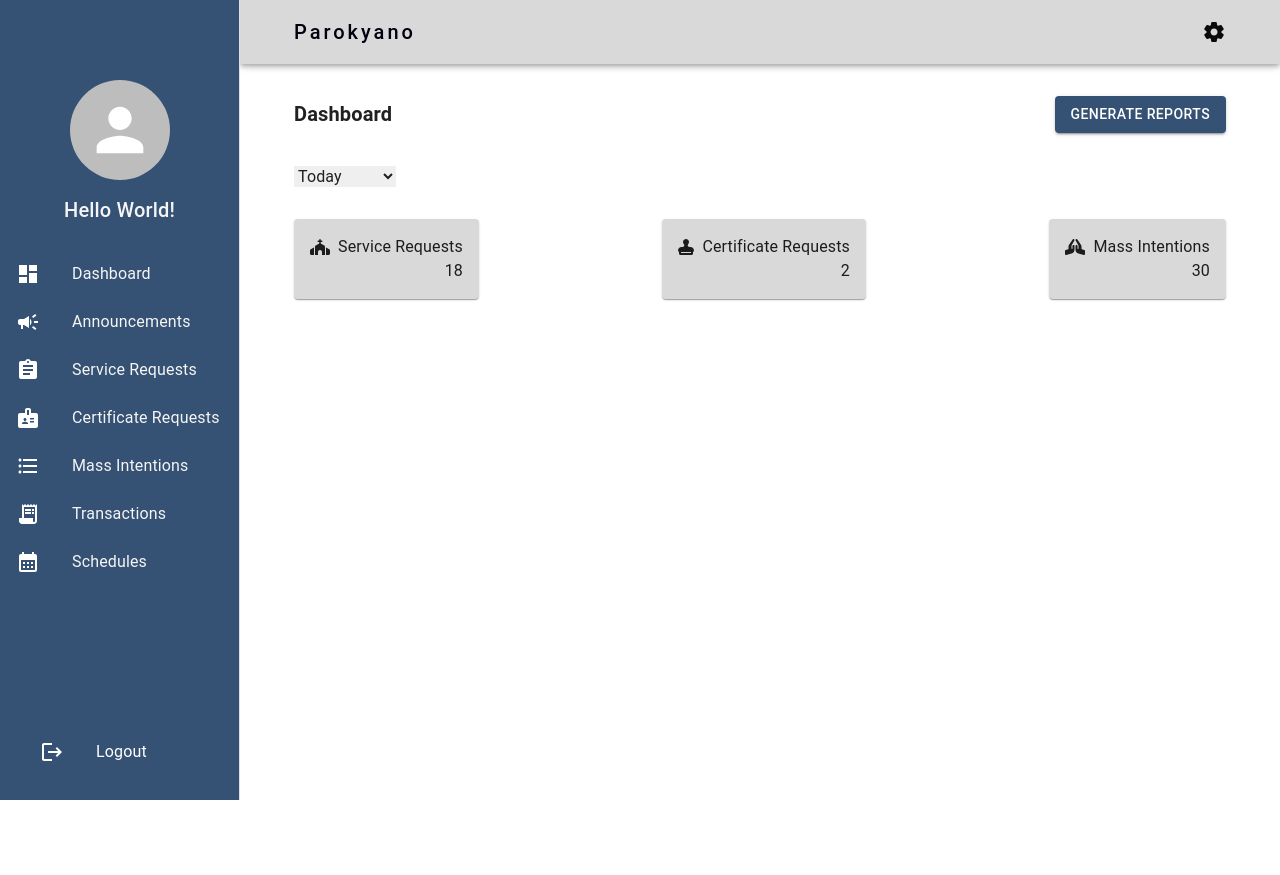
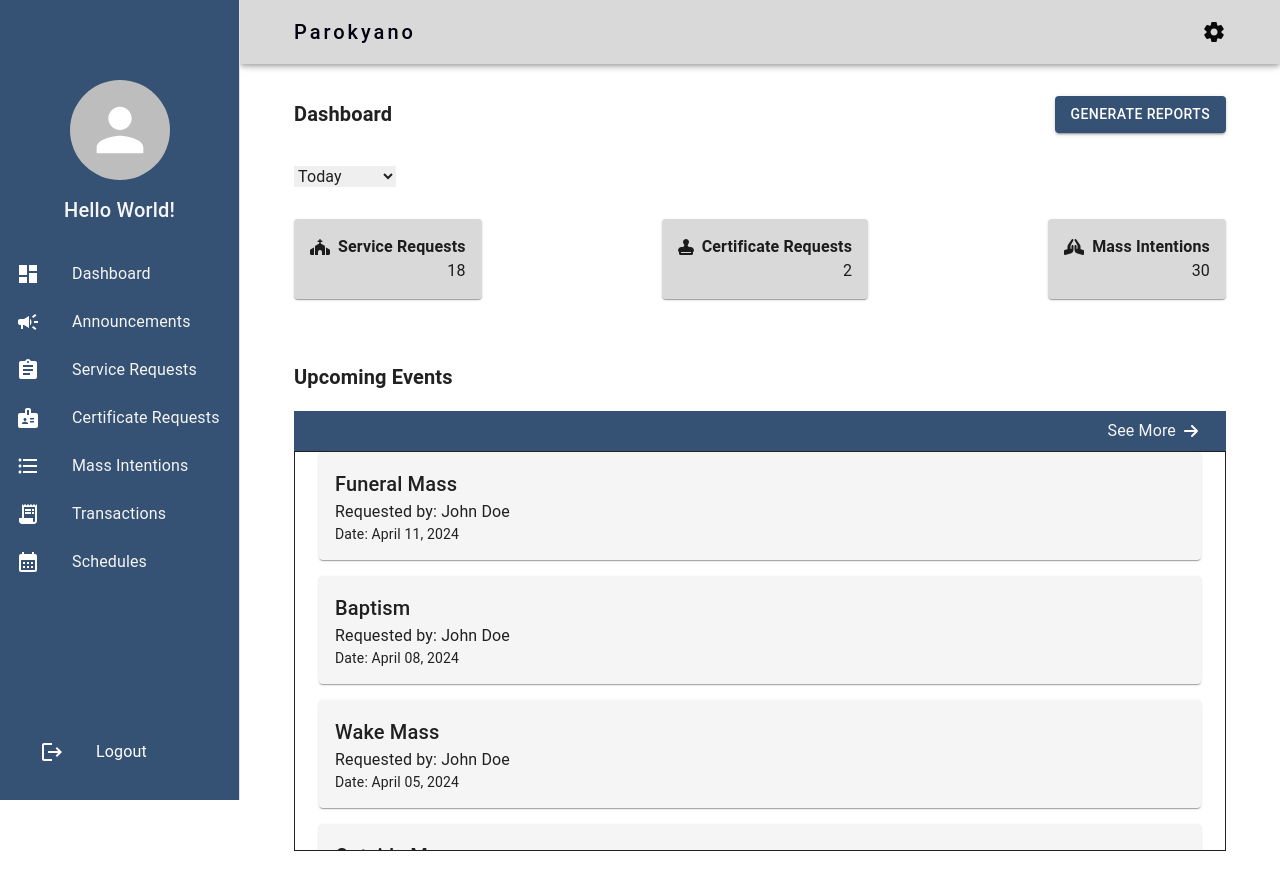
Before and after one commit to b1gmcdaddy/parokyano, a React (Vite) app in the folder client/: page /dashboard in a window 1280 px wide. Before the commit the page ends 800 px from the top, so only its background shows below. Built offline with nearby package versions, Linux system fonts and the light colour scheme.

Commit message:
finished: staff dashboard & staff nav

```diff
--- a/client/src/pages/staff/StaffDashboard.jsx
+++ b/client/src/pages/staff/StaffDashboard.jsx
@@ -3,9 +3,9 @@ import NavStaff from '../../components/NavStaff';
 import Box from '@mui/material/Box';
 import Toolbar from '@mui/material/Toolbar';
 import Paper from '@mui/material/Paper';
-import { Button, Typography } from '@mui/material';
+import { Button, Typography, Container } from '@mui/material';
 import { FontAwesomeIcon } from '@fortawesome/react-fontawesome';
-import { faArrowDown, faChurch, faStamp, faHandsPraying } from '@fortawesome/free-solid-svg-icons';
+import { faArrowRight, faChurch, faStamp, faHandsPraying } from '@fortawesome/free-solid-svg-icons';
 
 const sideBarWidth = 240;
 
@@ -18,6 +18,8 @@ const sampleStatistics = {
 const sampleRecentServices = [
   {type: "Funeral Mass", requestor: "John Doe", dateRequested: "April 11, 2024"},
   {type: "Baptism", requestor: "John Doe", dateRequested: "April 08, 2024"},
+  {type: "Wake Mass", requestor: "John Doe", dateRequested: "April 05, 2024"},
+  {type: "Outside Mass", requestor: "John Doe", dateRequested: "April 01, 2024"},
   {type: "Wake Mass", requestor: "John Doe", dateRequested: "April 05, 2024"},
   {type: "Outside Mass", requestor: "John Doe", dateRequested: "April 01, 2024"},
 ];
@@ -53,27 +55,51 @@ const StaffDashboard = () => {
             <Paper sx={{ padding: '16px', display: 'flex', flexDirection: 'column', alignItems: 'flex-start', backgroundColor: "#D9D9D9" }} >
                 <Box sx={{ display: 'flex', alignItems: 'center' }}>
                   <FontAwesomeIcon icon={faChurch} />
-                  <Typography sx={{ marginLeft: '8px' }}>Service Requests</Typography>
+                  <Typography sx={{ marginLeft: '8px', fontWeight: 'bold' }}>Service Requests</Typography>
                 </Box>
                 <Typography sx={{ display: 'flex', justifyContent: 'flex-end', width: '100%' }}>{statistics.noServiceReq}</Typography>
             </Paper>
             <Paper sx={{ padding: '16px', display: 'flex', flexDirection: 'column', alignItems: 'flex-start', backgroundColor: "#D9D9D9" }}>
                 <Box sx={{ display: 'flex', alignItems: 'center' }}>
                   <FontAwesomeIcon icon={faStamp} />
-                  <Typography sx={{ marginLeft: '8px' }}>Certificate Requests</Typography>
+                  <Typography sx={{ marginLeft: '8px', fontWeight: 'bold' }}>Certificate Requests</Typography>
                 </Box>
                 <Typography sx={{ display: 'flex', justifyContent: 'flex-end', width: '100%' }}>{statistics.noCertReq}</Typography>
             </Paper>
             <Paper sx={{ padding: '16px', display: 'flex', flexDirection: 'column', alignItems: 'flex-start', backgroundColor: "#D9D9D9" }}>
                 <Box sx={{ display: 'flex', alignItems: 'center' }}>
                   <FontAwesomeIcon icon={faHandsPraying} />
-                  <Typography sx={{ marginLeft: '8px' }}>Mass Intentions</Typography>
+                  <Typography sx={{ marginLeft: '8px', fontWeight: 'bold' }}>Mass Intentions</Typography>
                 </Box>
                 <Typography sx={{ display: 'flex', justifyContent: 'flex-end', width: '100%' }}>{statistics.noMassIntentions}</Typography>
             </Paper>
           </Box>
+          <Box sx={{ display: 'flex', marginTop: { md: '4em', xs: '2em' } }}>
+            <h1 className='text-xl font-semibold'>Upcoming Events</h1>
+          </Box>
+          <Box className="md:mt-5 xs:mt-2">
+            <Box sx={{backgroundColor: "#355173", padding: "8px", display: "flex", alignItems: "center" }} className="gap-2">
+                <Typography sx={{ display: 'flex', justifyContent: 'flex-end', width: '100%', color: 'whitesmoke' }}>See More</Typography>
+                <FontAwesomeIcon icon={faArrowRight} className='text-white md:mr-5' />
+            </Box>
+            <Box sx={{border:'solid 1px', maxHeight: '400px', overflowY: 'auto'}}>
+              <Container maxWidth="lg">
+                {
+                  recentServices.map((service, index) => (
+                    <Paper sx={{ padding: '16px', marginBottom: '16px', backgroundColor: "#F5F5F5" }} key={index}>
+                      <Typography variant="h6">{service.type}</Typography>
+                      <Typography variant="body1">Requested by: {service.requestor}</Typography>
+                      <Typography variant="body2">Date: {service.dateRequested}</Typography>
+                    </Paper>
+                  ))
+                }
+              </Container>
+            </Box>
+          </Box>
       </Box>
+
     </Box>
+
   );
 }
 
```
